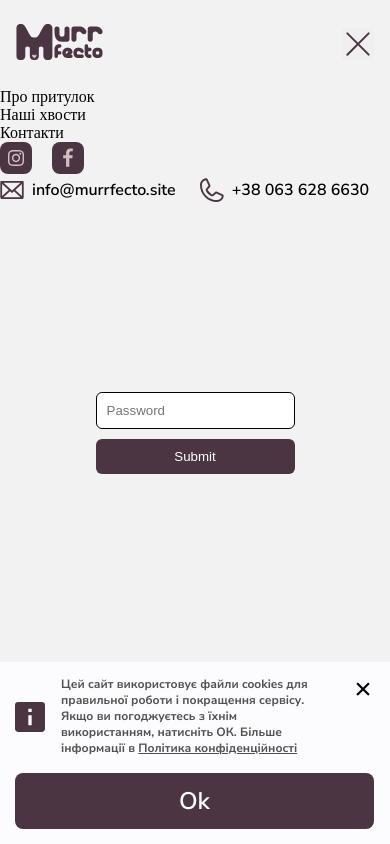
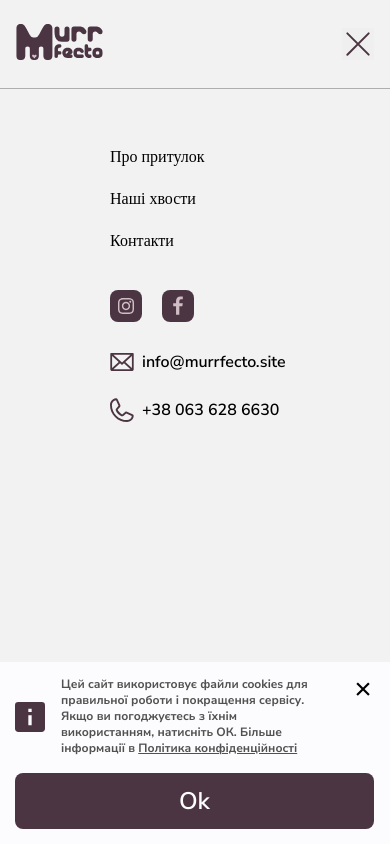
Before and after one commit to murrfecto/murrfecto1, a React (Create React App) app in the folder client/: page /admin in a window 390 px wide. Both pictures are taken after a click on the button 358 px from the left and 44 px from the top of the page. Shown: the top 844 px of the page. Built offline with nearby package versions, Linux system fonts and the light colour scheme.

Commit message:
styles before change appiar position

```diff
--- a/client/src/components/Header/Infobox/Infobox.scss
+++ b/client/src/components/Header/Infobox/Infobox.scss
@@ -2,6 +2,7 @@
 
 .header_infobox {
   @include flex-column-na;
+  gap: 24px;
 
   @media screen and (min-width: 1440px) {
     flex-direction: row;
@@ -21,8 +22,12 @@
 }
 
 .socials_contacts {
-  @include position-center-na;
+  @include flex-column-na;
   gap: 24px;
+
+  @media screen and (min-width: 1440px) {
+    flex-direction: row;
+  }
 
   p {
     @include nunito-600-size-16;
--- a/client/src/components/Header/MobileMenu/MobileMenu.js
+++ b/client/src/components/Header/MobileMenu/MobileMenu.js
@@ -51,8 +51,8 @@ const MobileMenu = () => {
       </div>
 
       {menu && (
-        <div className="mobile_navbar">
-          <nav className={"mobile_nav container"} onClick={toggleModal}>
+        <div className="mobile_navbar container">
+          <nav className={"mobile_nav "} onClick={toggleModal}>
             <ul className={"mobile_nav-list"}>
               <li>
                 {" "}
@@ -65,9 +65,8 @@ const MobileMenu = () => {
                 <Link to={"/contacts"}>Контакти</Link>
               </li>
             </ul>
-
-            <Infobox />
           </nav>
+          <Infobox />
         </div>
       )}
     </>
--- a/client/src/components/Header/MobileMenu/MobileMenu.scss
+++ b/client/src/components/Header/MobileMenu/MobileMenu.scss
@@ -8,6 +8,13 @@
   @media screen and (min-width: 768px) {
     padding: 24px 24px;
   }
+
+  &.container {
+    border-bottom: 1px solid $color-border;
+    @media screen and (min-width: 768px) {
+      border-bottom: none;
+    }
+  }
 }
 
 .mobile_menu-btn {
@@ -15,3 +22,15 @@
   padding: 0px;
   border: transparent;
 }
+
+.mobile_navbar {
+  min-height: 410px;
+  @include flex-column-na;
+  gap: 40px;
+  padding: 59px 0px 60px 110px;
+}
+
+.mobile_nav-list {
+  @include flex-column-na;
+  gap: 24px;
+}
```
